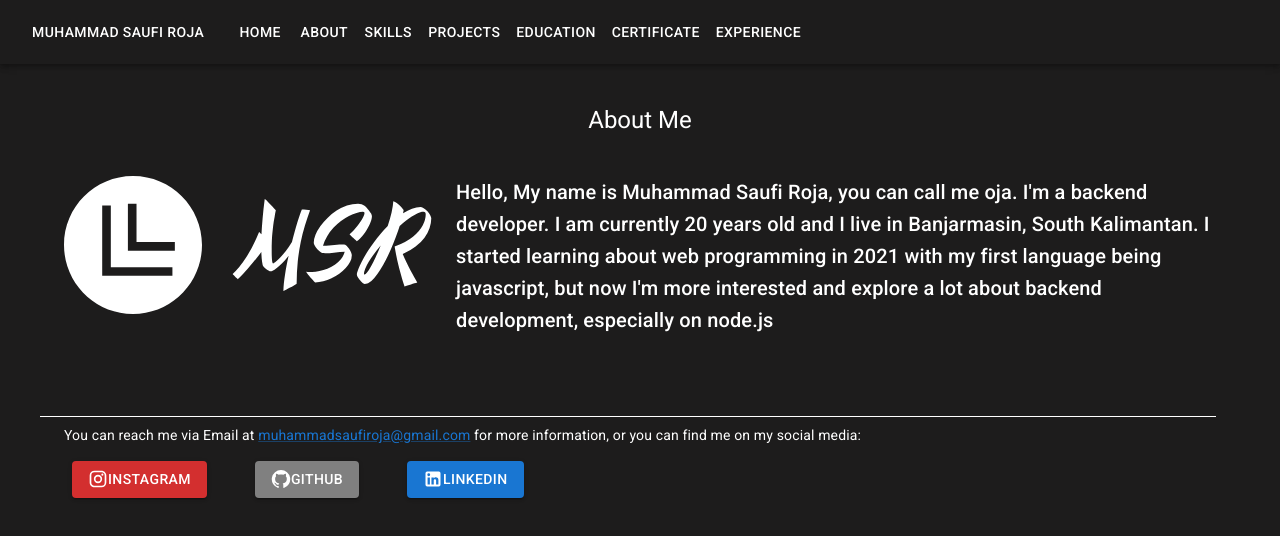
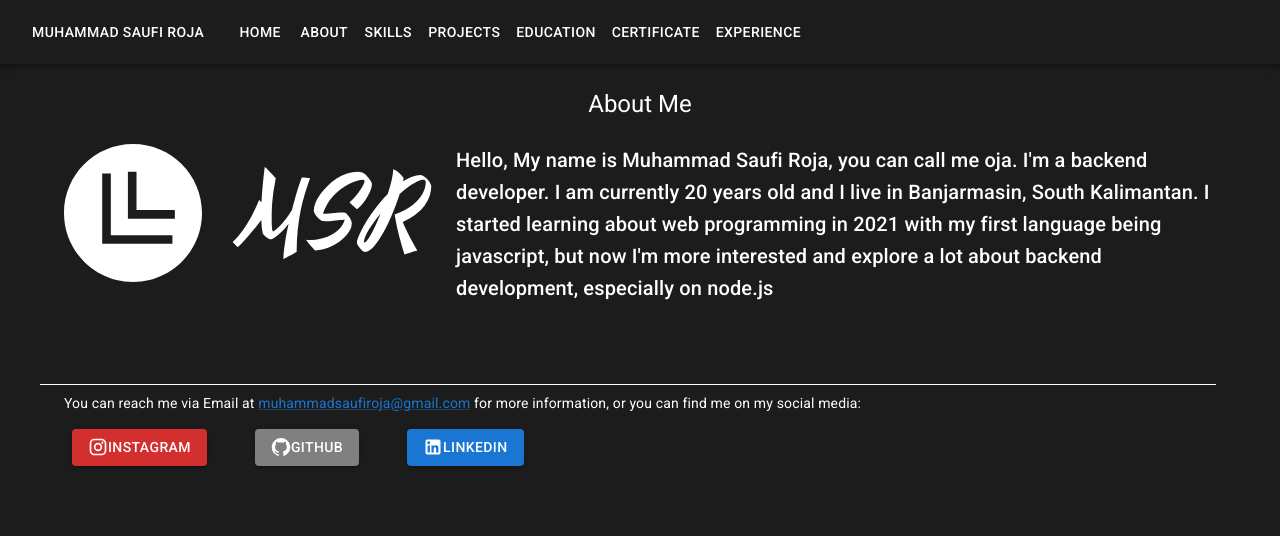
Before and after one commit to saufiroja/portofolio, a React (Create React App) app: page /about in a window 1280 px wide. Shown: the top 536 px of the page. Built offline with nearby package versions, Linux system fonts and the light colour scheme.

Commit message:
change padding

```diff
--- a/src/components/About/About.jsx
+++ b/src/components/About/About.jsx
@@ -8,7 +8,7 @@ const About = () => {
   return (
     <>
       <Container maxWidth='lg'>
-        <Box px={{ xs: 5, sm: 5 }} py={{ xs: 5, sm: 5 }}>
+        <Box px={{ xs: 5, sm: 5 }} py={{ xs: 5, sm: 3 }}>
           <Typography variant='h5' align='center'>
             About Me
           </Typography>
```
